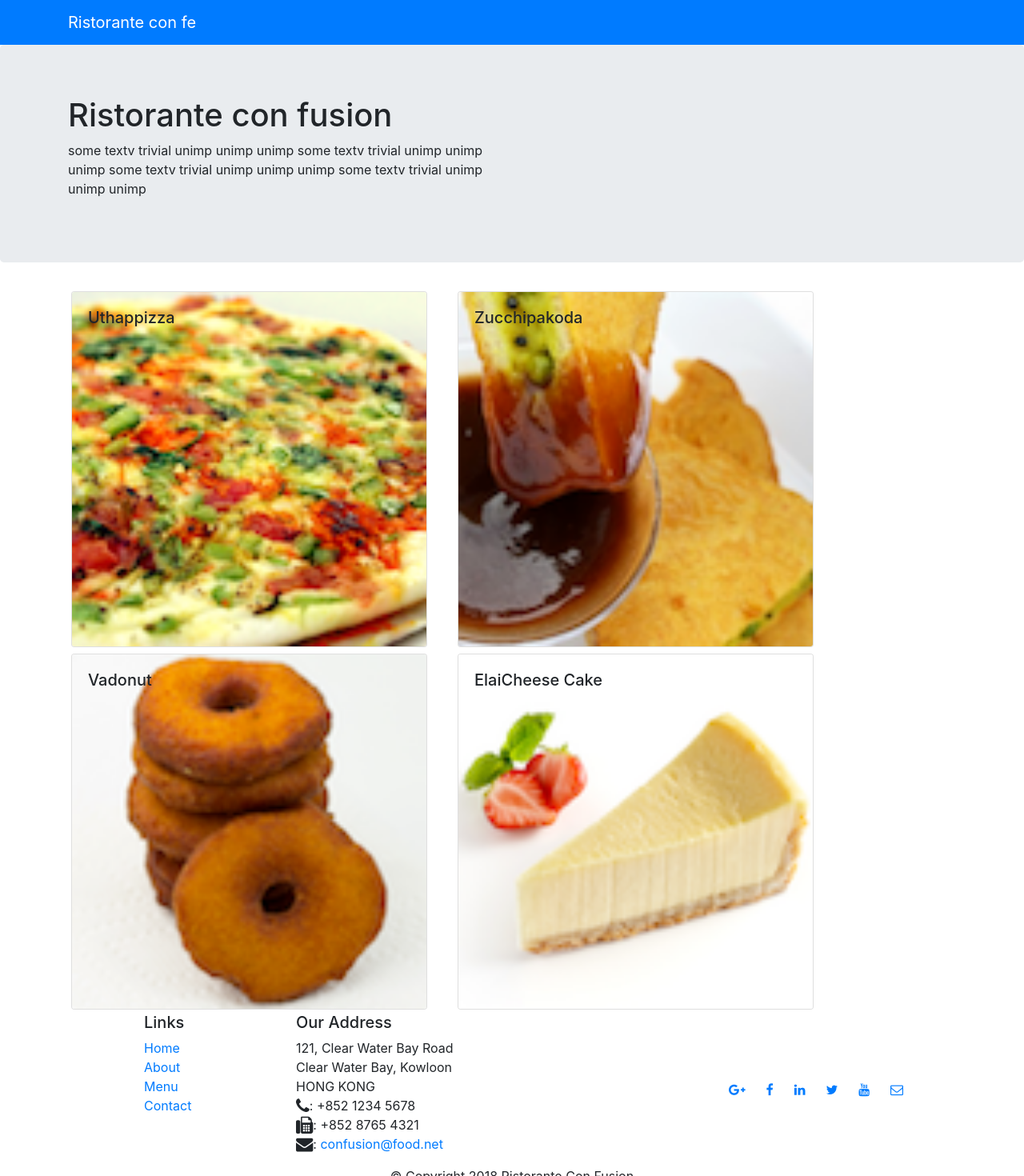
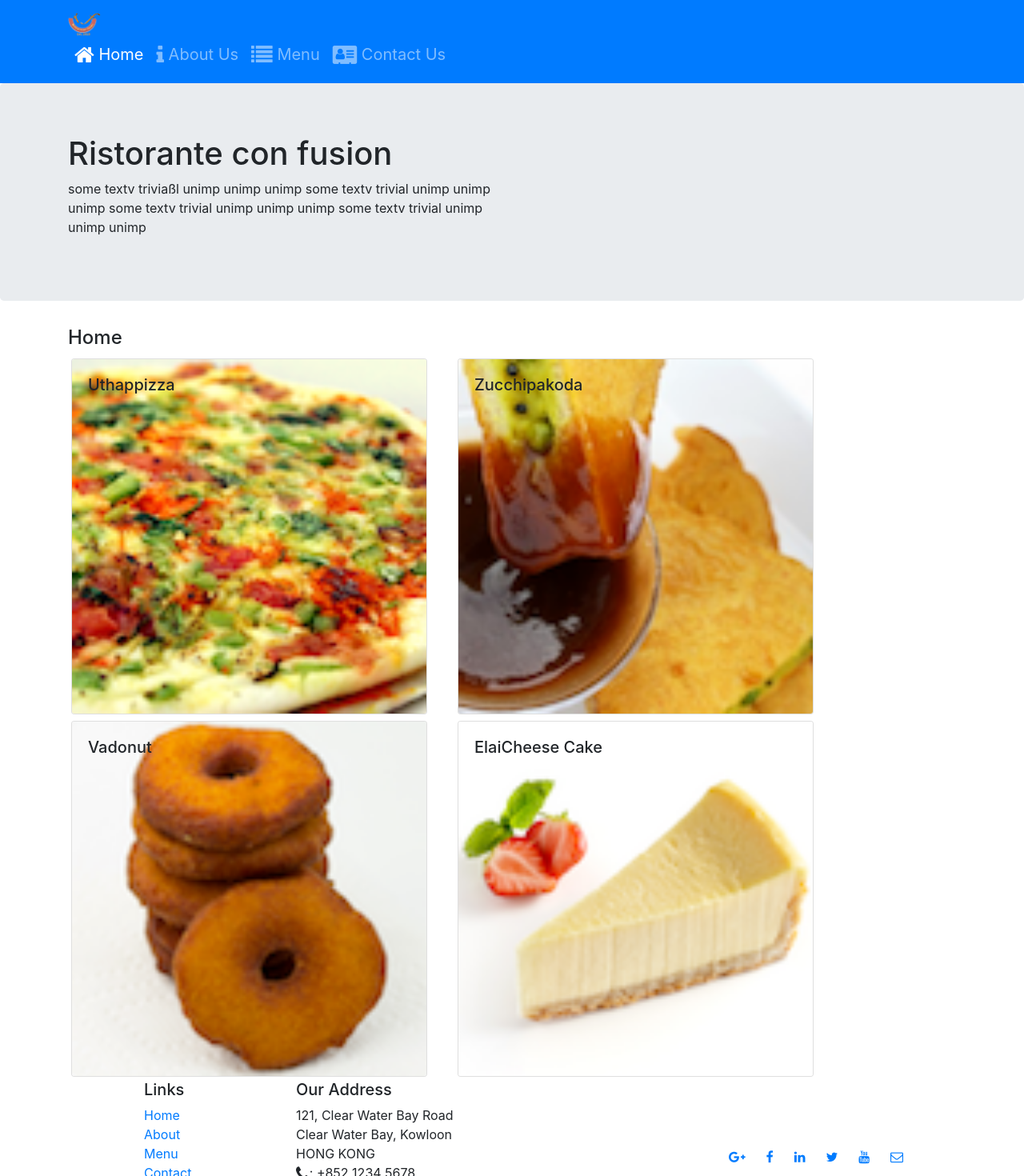
Before and after one commit to evolvingg/course_React, a React (Create React App) app: page /home in a window 1280 px wide. Shown: the top 1470 px of the page at 80% size. Built offline with nearby package versions, Linux system fonts and the light colour scheme.

Commit message:
React router

```diff
--- a/src/components/FooterComponent.js
+++ b/src/components/FooterComponent.js
@@ -1,6 +1,6 @@
 import React, { Component } from 'react';
 import { Navbar , NavbarBrand ,Jumbotron } from 'reactstrap';
-
+import { Link } from 'react-router-dom';
 
 function Footer(props) {
     return (
@@ -10,10 +10,26 @@ function Footer(props) {
                     <div className="col-4 offset-1 col-sm-2">
                         <h5>Links</h5>
                         <ul className="list-unstyled">
-                            <li><a href="#">Home</a></li>
-                            <li><a href="#">About</a></li>
-                            <li><a href="#">Menu</a></li>
-                            <li><a href="contactus.html">Contact</a></li>
+                            <li>
+                                <Link to="/home">
+                                    Home
+                                </Link>
+                            </li>
+                            <li>
+                                <Link to="/aboutus">
+                                    About
+                                </Link>
+                            </li>
+                            <li>
+                                <Link to="/menu">
+                                    Menu
+                                </Link>
+                            </li>
+                            <li>
+                                <Link to="/contactus">
+                                    Contact
+                                </Link>
+                            </li>
                         </ul>
                     </div>
                     <div className="col-7 col-sm-5">
--- a/src/components/HeaderComponent.js
+++ b/src/components/HeaderComponent.js
@@ -1,22 +1,54 @@
 import React, { Component } from 'react';
-import { Navbar , NavbarBrand ,Jumbotron } from 'reactstrap';
-
+import { Nav, Navbar, NavbarBrand, NavbarToggler, Collapse, NavItem, Jumbotron } from 'reactstrap';
+import { NavLink } from 'react-router-dom';
 
 class Header extends Component {
+  constructor(props) {
+    super(props);
+    this.state = {
+      isNavOpen: false
+    };
+  }
+
+  toggleNav() {
+    this.setState (
+      {isNavOpen: !this.state.isNavOpen}
+    );
+  }
+
   render() {
     return (
         <React.Fragment>
-            <Navbar dark color="primary">
-            <div className="container">
-                <NavbarBrand href="/">Ristorante con fe</NavbarBrand>
-            </div>
+            <Navbar dark color="primary" expand="md">
+              <div className="container">
+                  <NavbarToggler onClick={this.toggleNav}/>
+                  <NavbarBrand className="mr-auto" href="/">
+                    <img src='assets/images/logo.png' height="30" width="41" alt='Ristorante Con Fusion' />
+                    <Collapse isOpen={this.state.isNavOpen} navbar>
+                        <Nav navbar>
+                            <NavItem>
+                                <NavLink className="nav-link"  to='/home'><span className="fa fa-home fa-lg"></span> Home</NavLink>
+                            </NavItem>
+                            <NavItem>
+                                <NavLink className="nav-link" to='/aboutus'><span className="fa fa-info fa-lg"></span> About Us</NavLink>
+                            </NavItem>
+                            <NavItem>
+                                <NavLink className="nav-link"  to='/menu'><span className="fa fa-list fa-lg"></span> Menu</NavLink>
+                            </NavItem>
+                            <NavItem>
+                                <NavLink className="nav-link" to='/contactus'><span className="fa fa-address-card fa-lg"></span> Contact Us</NavLink>
+                            </NavItem>
+                        </Nav>
+                    </Collapse>
+                  </NavbarBrand>
+              </div>
             </Navbar>
             <Jumbotron>
               <div className="container">
                 <div className="row row-header">
                   <div className="col-12 col-sm-6">
                     <h1>Ristorante con fusion</h1>
-                    <p>some textv trivial unimp unimp unimp some textv trivial unimp unimp unimp some textv trivial unimp unimp unimp some textv trivial unimp unimp unimp</p>
+                    <p>some textv triviaßl unimp unimp unimp some textv trivial unimp unimp unimp some textv trivial unimp unimp unimp some textv trivial unimp unimp unimp</p>
                   </div>
                 </div>
               </div>
--- /dev/null
+++ b/src/components/HomeComponent.js
@@ -0,0 +1,10 @@
+import React from 'react';
+
+function Home(props) {
+    return (
+     <div className="container">
+        <h4>Home</h4>
+     </div>
+    );
+}
+export default Home;
--- a/src/components/MainComponent.js
+++ b/src/components/MainComponent.js
@@ -5,6 +5,8 @@ import {DISHES} from '../shared/dishes';
 import DishDetail from './DishDetailComponent';
 import Header from './HeaderComponent';
 import Footer from './FooterComponent';
+import Home from './HomeComponent';
+import { Switch, Route, Redirect } from 'react-router-dom';
 
 class Main extends Component {
 
@@ -23,20 +25,20 @@ class Main extends Component {
     console.log('inshow:',this.state);
   }
 
-
-
-
-
-
-
-
   render() {
     return (
       <div>
+
         <Header/>
+        <Switch>
+          <Route path='/home' component={Home} />
+          <Route exact path='/menu' component ={ ()=> <Menu dishes={this.state.dishes}/>} />
+          <Redirect to='/home' />
+        </Switch>
           <Menu dishes={this.state.dishes} onClick={(dish) => {console.log('dishID',dish);return this.showImg(dish)}}/>
           {this.state.selectedDish && (<DishDetail dish={this.state.dishes.filter((dish)=> dish.id === this.state.selectedDish)}/>)}
         <Footer/>
+
       </div>
     );
   }
```
